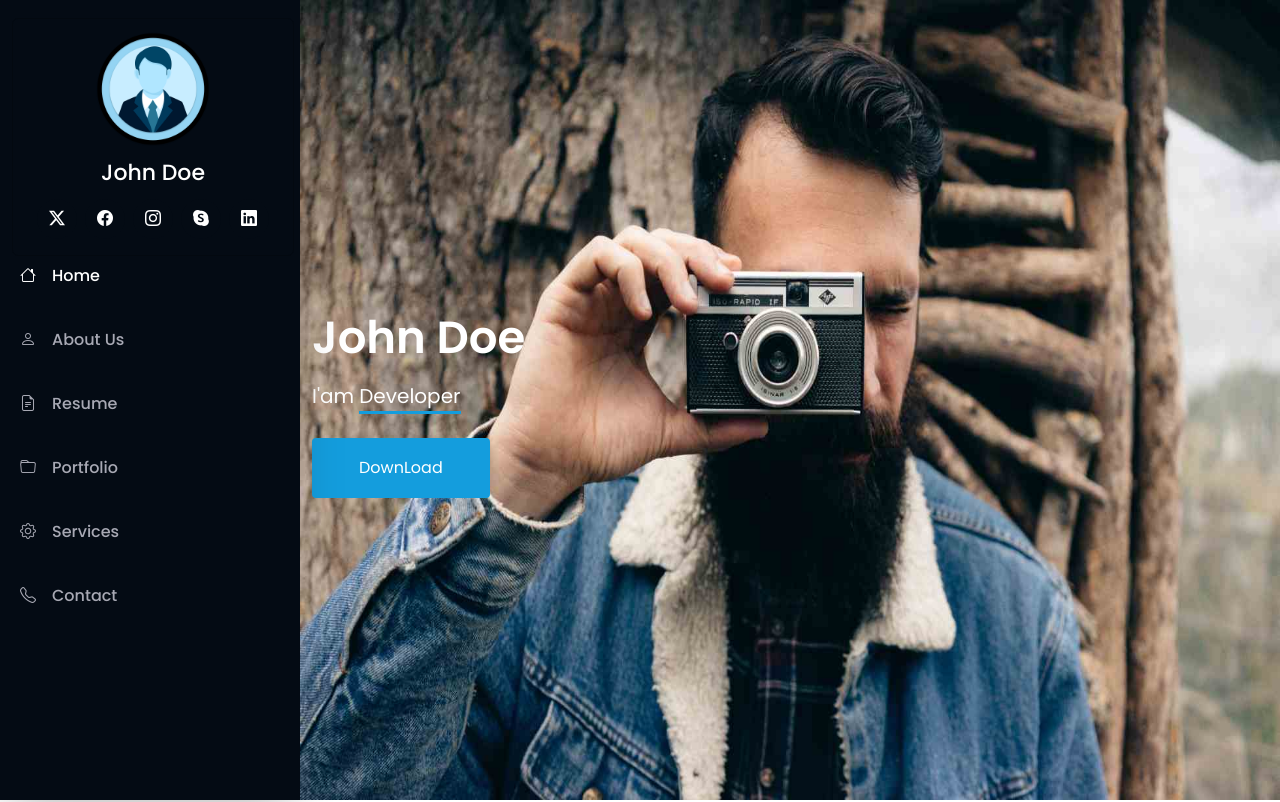
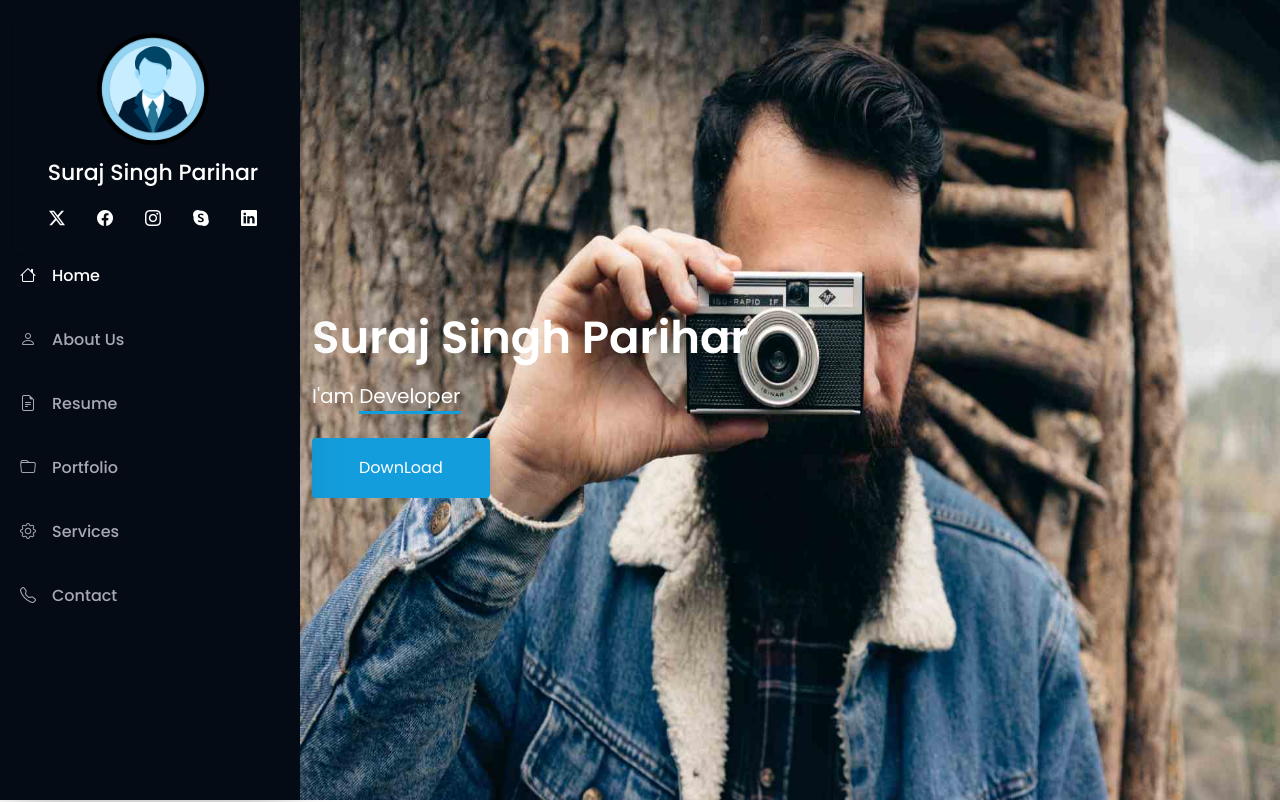
Before and after one commit to SurajSinghProjects/suraj-portfolio, a plain HTML site: page index.html in a window 1280 px wide. Shown: the top 802 px of the page. Drawn offline with nearby package versions, Linux system fonts and the light colour scheme.

Commit message:
Done changes in hero section.

```diff
--- a/index.html
+++ b/index.html
@@ -29,7 +29,7 @@
                             <a class="navbar-brand w-100" href="#"><img src="./assets/image/avtar.png"
                                     alt="Logo" class="img-fluid rounded-circle" /></a>
                             <div class="card-body pt-1">
-                                <h5 class="card-title text-white mb-3">John Doe</h5>
+                                <h5 class="card-title text-white mb-3">Suraj Singh Parihar</h5>
                                 <div
                                     class="social-links text-center d-flex align-items-center gap-2 justify-content-between px-2">
                                     <a href="#" class="twitter text-white"><i class="bi bi-twitter-x"></i></a>
@@ -85,7 +85,7 @@
                     <div class="col-md-12">
                         <div class="hero-banner-content">
                             <h1 class="fw-semibold text-white" data-aos="fade-up" data-aos-anchor-placement="top-bottom"
-                                data-aos-duration="1000">John Doe</h1>
+                                data-aos-duration="1000">Suraj Singh Parihar</h1>
                             <div class="subHeading  mb-4" data-aos="fade-right" data-aos-anchor-placement="top-bottom"
                                 data-aos-duration="1000">
                                 <span class="text firstText">I'am</span>
```
